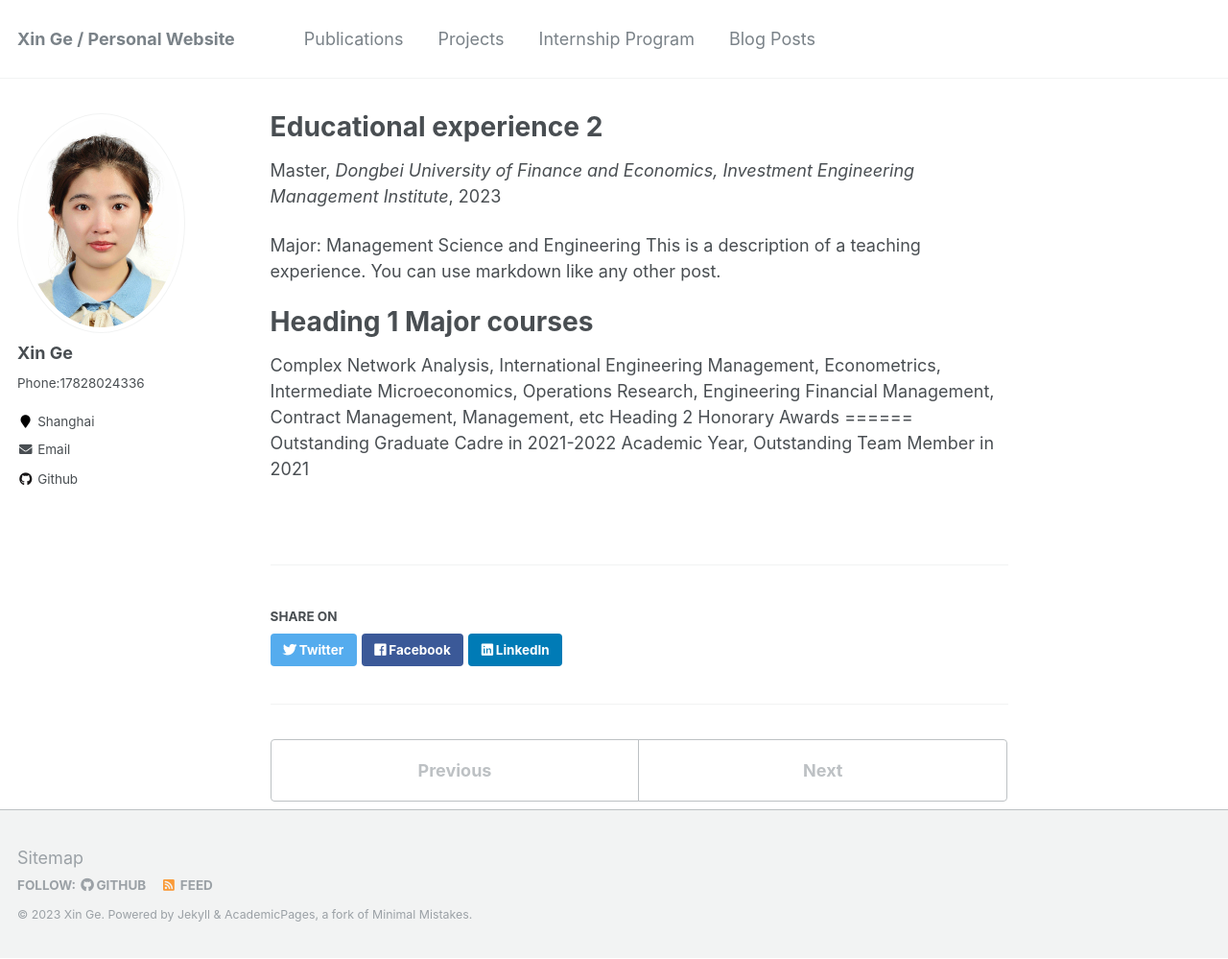
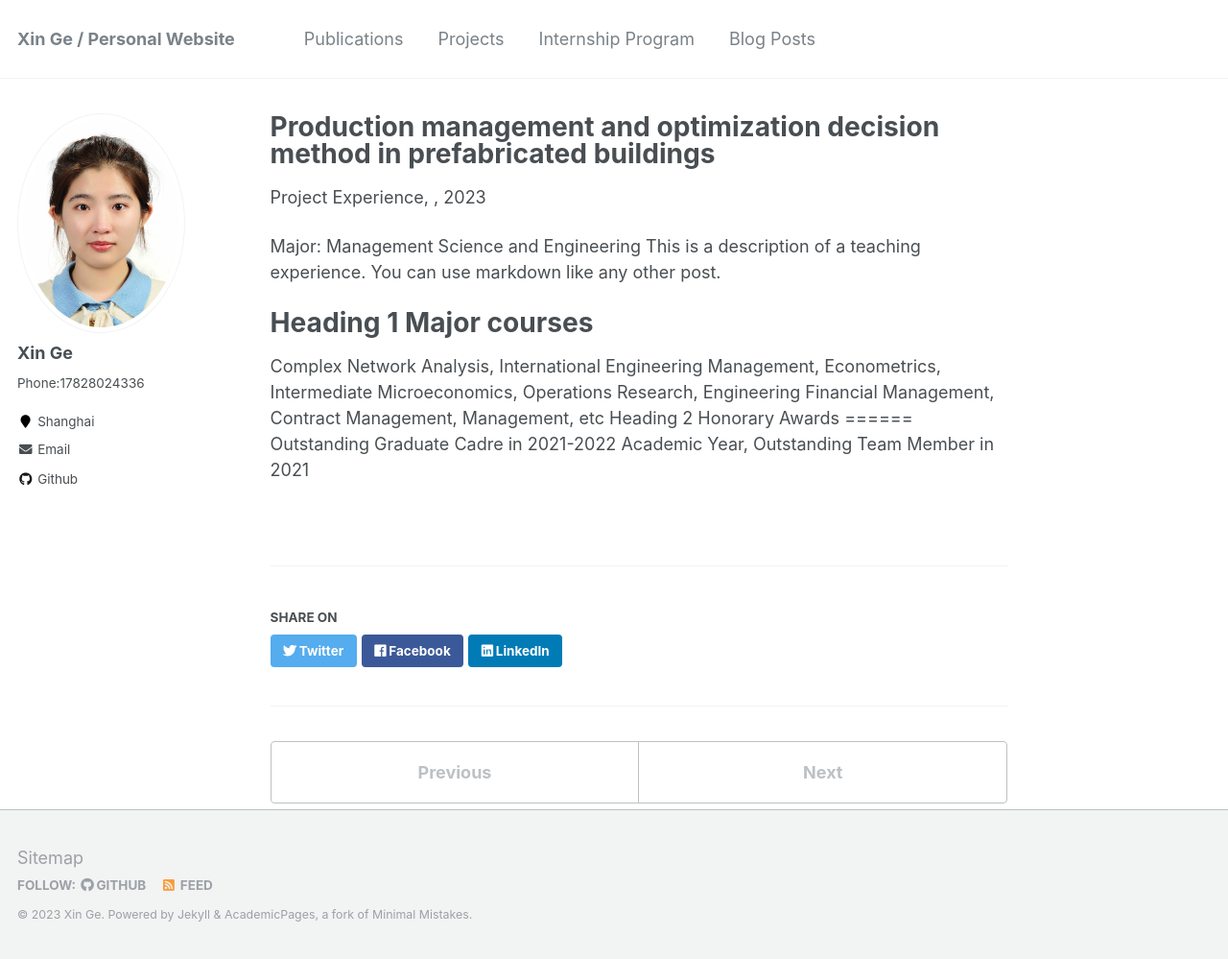
Before and after one commit to Esther0630/Esther0630.github.io, a Jekyll site: the page built from _teaching/3.md, in a window 1280 px wide and 999 px high. Shown: the whole window at 96% size. Built offline with Jekyll 4.4.1, drawn with Linux system fonts in a browser that asks for light colours.

Commit message:
Update 3.md

```diff
--- a/_teaching/3.md
+++ b/_teaching/3.md
@@ -1,9 +1,8 @@
 ---
-title: "Educational experience 2"
+title: "Production management and optimization decision method in prefabricated buildings"
 collection: teaching
-type: "Master"
-permalink: /teaching/2015-spring-teaching-1
-venue: "Dongbei University of Finance and Economics, Investment Engineering Management Institute"
+type: "Project Experience"
+permalink: /teaching/3
 date: 2021.09-2024.01
 location: "Dalian, China"
 ---
```
